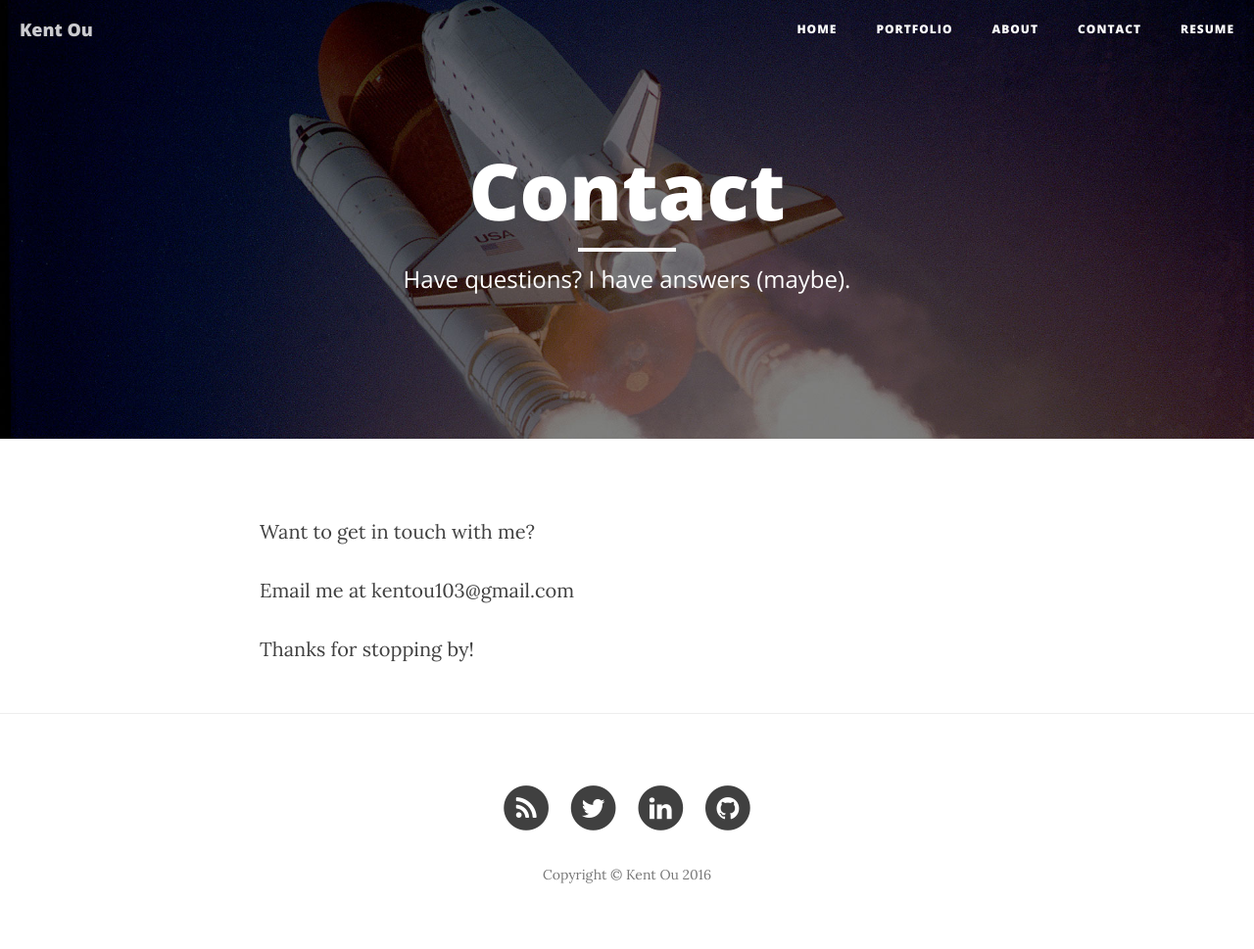
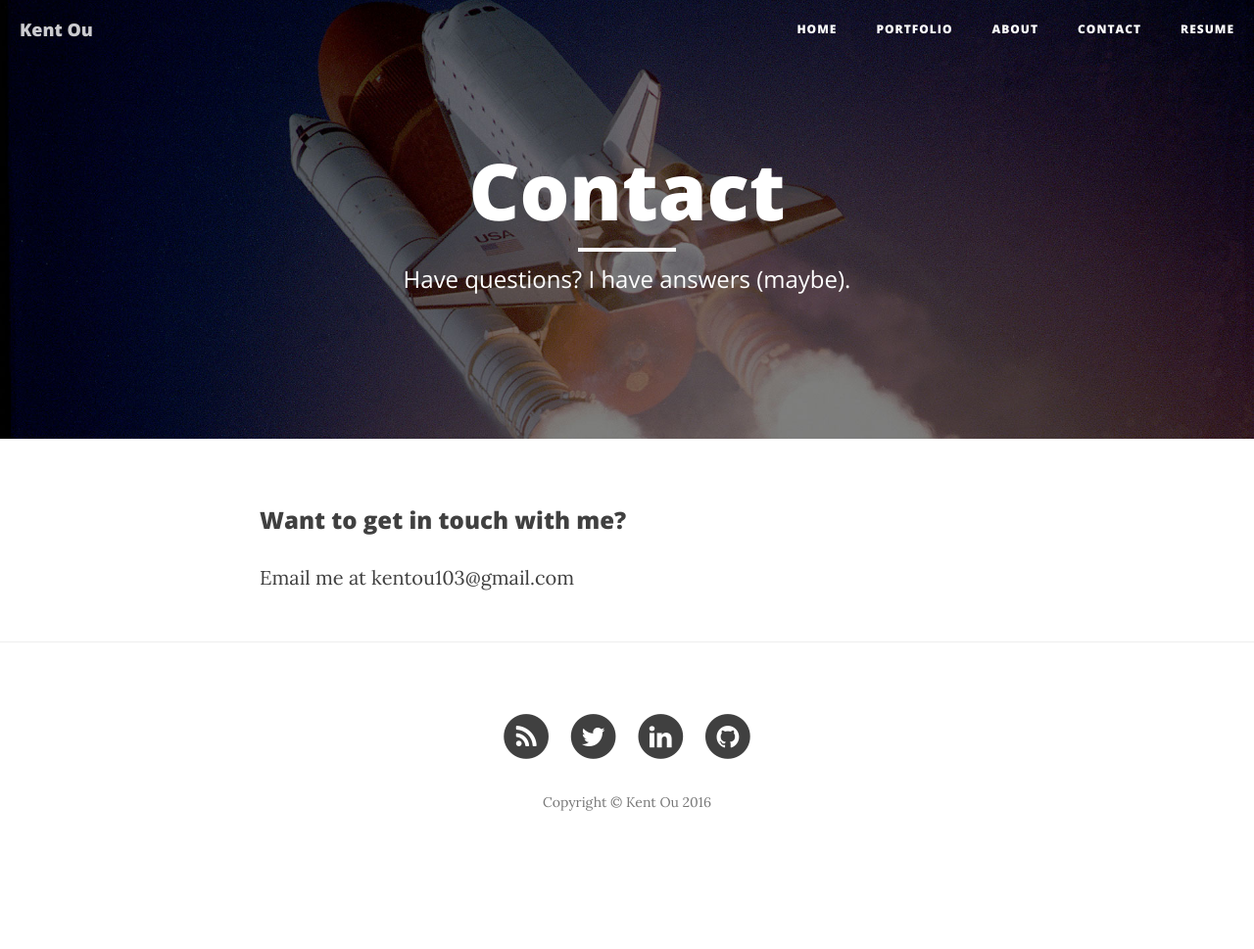
Before and after one commit to kent10ou/kent10ou.github.io, a Jekyll site: the page built from contact.html, in a window 1280 px wide. Shown: the whole page at 98% size. Built offline with Jekyll 4.4.1, drawn with Linux system fonts in a browser that asks for light colours; nearby versions of some CDN libraries; after the commit the page ends 900 px from its top, so only the background shows below that.

Commit message:
modified contact

```diff
--- a/contact.html
+++ b/contact.html
@@ -5,9 +5,8 @@ description: "Have questions? I have answers (maybe)."
 header-img: "img/post-bg-01.jpg"
 ---
 
-<p>Want to get in touch with me?</p>
+<h3>Want to get in touch with me?</h3>
 <p>Email me at kentou103@gmail.com</p>
-<p>Thanks for stopping by!</p>
 <!-- Contact Form - Enter your email address on line 19 of the mail/contact_me.php file to make this form work. -->
 <!-- WARNING: Some web hosts do not allow emails to be sent through forms to common mail hosts like Gmail or Yahoo. It's recommended that you use a private domain email address! -->
 <!-- NOTE: To use the contact form, your site must be on a live web host with PHP! The form will not work locally! -->
```
